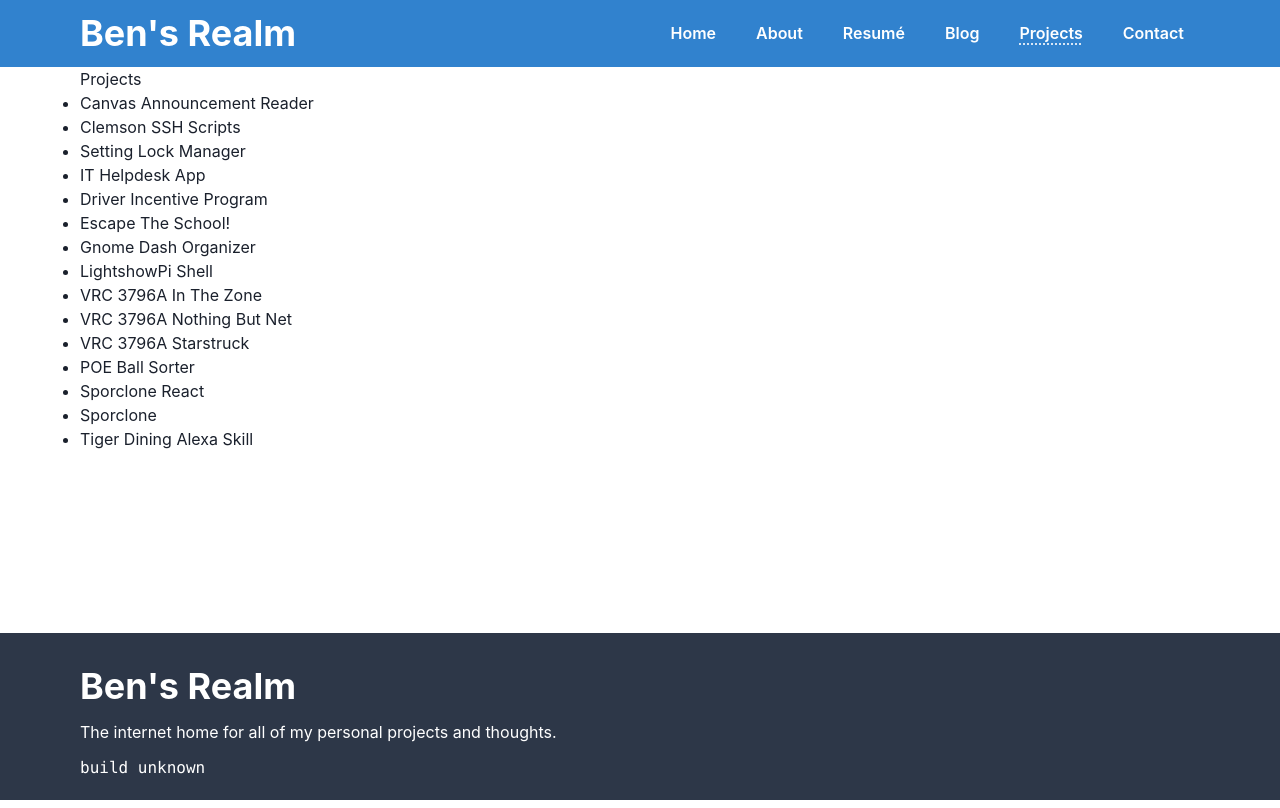
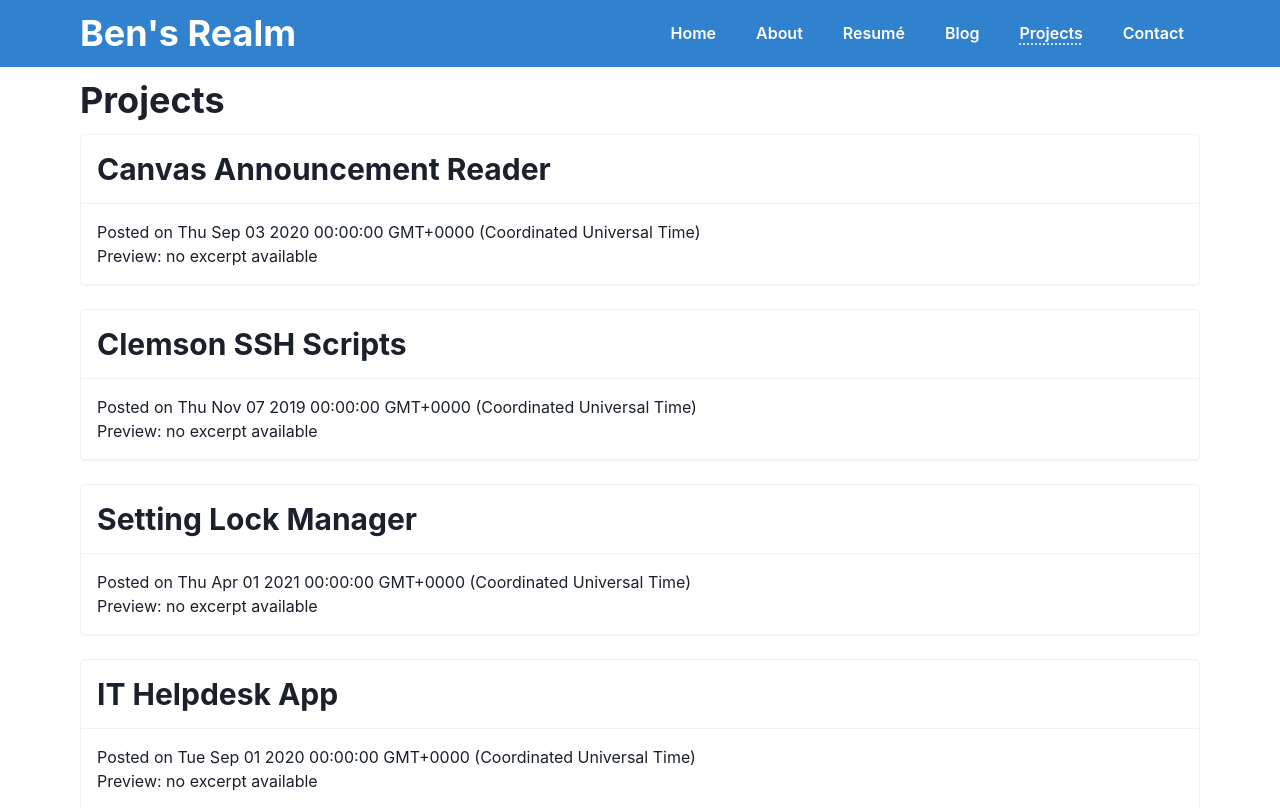
Before and after one commit to BenJetson/benjetson.github.io, a Next.js app in the folder next/: page /projects in a window 1280 px wide. Shown: the top 808 px of the page. Built offline with nearby package versions, Linux system fonts and the light colour scheme; no server answers.

Commit message:
Make blog and project pages look nicer, render with cards and real data. #152

```diff
--- a/next/pages/projects/index.js
+++ b/next/pages/projects/index.js
@@ -1,20 +1,41 @@
 import { getAllProjectMetadata } from "../../lib/projects";
 import Link from "next/link";
+import { Heading, List, ListItem } from "@chakra-ui/react";
+import {
+  Card,
+  CardContent,
+  CardHeader,
+  CardTitle,
+} from "../../components/card";
 
 const Projects = ({ projects }) => {
   return (
     <>
-      <h2>Projects</h2>
-      <ul>
+      <Heading as="h2">Projects</Heading>
+      <List mt={3}>
         {projects.map((project) => (
-          <li key={project.filePath}>
+          <ListItem key={project.filePath}>
             <Link href={project.href}>
-              <a>{project.frontMatter.title}</a>
+              <a>
+                <Card>
+                  <CardHeader>
+                    <CardTitle level={3}>{project.frontMatter.title}</CardTitle>
+                  </CardHeader>
+                  <CardContent>
+                    Posted on {project.frontMatter.date} <br />
+                    Preview:{" "}
+                    {
+                      // FIXME excerpts not working!
+                      project.excerpt || "no excerpt available"
+                    }
+                  </CardContent>
+                </Card>
+              </a>
             </Link>
             <br />
-          </li>
+          </ListItem>
         ))}
-      </ul>
+      </List>
     </>
   );
 };
```
Also changed, not shown: next/pages/blog/index.js (+15 -11 lines).
